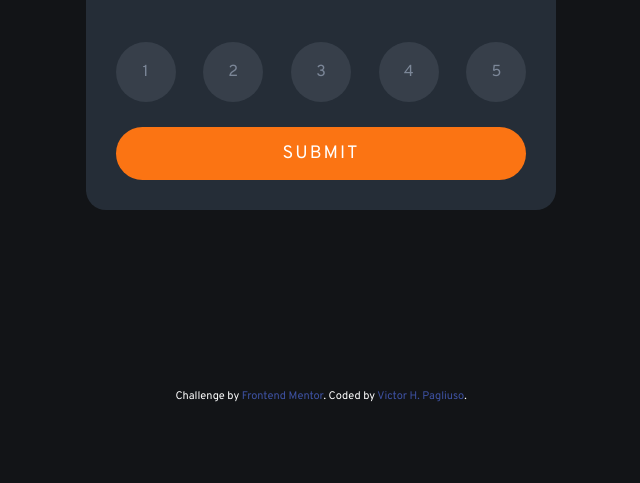
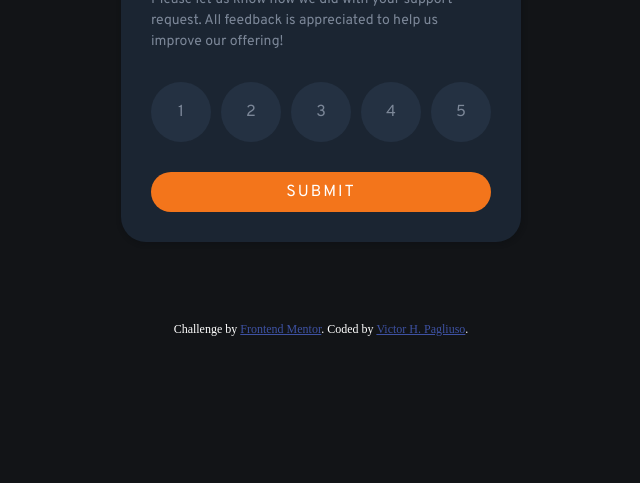
Before and after one commit to Victorhumbert/interactive-rating-component-main, a plain HTML site: page index.html in a window 1280 px wide. Shown: the part 317-800 px from the top of the page, without its empty margins (319-959 px from the left). Drawn offline with Linux system fonts and the light colour scheme.

Commit message:
agora sim, a versão final... eu acho

```diff
--- a/index.html
+++ b/index.html
@@ -9,12 +9,11 @@
   <link rel="stylesheet" href="./style.css">
 
   <title>Frontend Mentor | Interactive rating component</title>
-  <link rel="stylesheet" href="./style.css">
 
   <style>
     .attribution {
       margin-top: 60px;
-      font-size: 11px;
+      font-size: .75rem;
       text-align: center;
       color: #fff;
     }
@@ -34,7 +33,7 @@
         to help us improve our offering!</p>
 
       <form>
-        <ul>
+        <ul class="botoes">
           <li>
             <input type="radio" id="opt1" name="rate" value="1">
             <label for="opt1" aria-checked="true">1</label>
@@ -61,7 +60,9 @@
       <button id="enviar" onclick="enviar()" type="submit">Submit</button>
 
     </section>
+    <!-- Rating state end -->
 
+    <!-- Thank you state start -->
     <section class="agradecimentos">
       <div>
         <span id="dc">You selected out of 5</span>
@@ -72,6 +73,7 @@
       <p>We appreciate you taking the time to give a rating. If you ever need more support,
         don’t hesitate to get in touch!</p>
     </section>
+    <!-- Thank you state end -->
   </main>
 
   <div class="attribution">
--- a/script.js
+++ b/script.js
@@ -1,6 +1,7 @@
 const botoes = document.querySelectorAll("li");
 const btnEnviar = document.getElementById("enviar");
 
+if (botoes && btnEnviar) {
   let opt = 0;
   function selecionar(item) {
     opt = +item.currentTarget.innerText;
@@ -23,5 +24,4 @@ botoes.forEach((item) => {
   });
 
   btnEnviar.addEventListener("click", enviar);
-
-console.log(botoes);
+}
--- a/style.css
+++ b/style.css
@@ -3,137 +3,138 @@
 * {
   padding: 0;
   margin: 0;
-  text-decoration: none;
+  color: inherit;
   list-style: none;
+  border: none;
   box-sizing: border-box;
-  color: inherit;
-  font-family: Overpass;
+  outline: none;
 }
 
 body {
+  display: flex;
+  flex-direction: column;
+  width: 100vw;
+  height: 100vh;
+  justify-content: center;
+  align-items: center;
   background: hsl(216, 12%, 8%);
-  display: grid;
-  place-items: center;
-  height: 100vh;
   padding: 20px;
 }
-
 main {
-  background: hsl(213, 19%, 18%);
-  border-radius: 20px;
+  background: hsl(213, 30%, 15%);
+  max-width: 400px;
+  border-radius: 25px;
   padding: 30px;
+  box-shadow: 1px 1px 5px 1px hsla(216, 15%, 5%, 0.3);
+  margin-bottom: 20px;
 }
-
 .teste-qualidade,
 .agradecimentos {
   display: none;
 }
-
 .teste-qualidade.ativo,
 .agradecimentos.ativo {
   display: flex;
-  gap: 5px;
   flex-direction: column;
+  gap: 10px;
 }
 .teste-qualidade::before {
-  display: block;
   content: "";
+  background: url("./images/icon-star.svg") center no-repeat hsla(213, 30%, 20%);
   width: 50px;
   height: 50px;
-  background: url("./images/icon-star.svg") hsla(216, 12%, 54%, 0.2) center
-    no-repeat;
   border-radius: 50%;
   margin-bottom: 20px;
 }
 
-section h1 {
-  font-size: 1.875rem;
+.teste-qualidade h1,
+.agradecimentos h1 {
   color: hsl(0, 0%, 100%);
-  margin-bottom: 10px;
+  font-size: 2rem;
+  font-family: "Overpass";
+}
+.teste-qualidade p,
+.agradecimentos p {
+  font-size: 0.875rem;
+  line-height: 1.5;
+  color: hsl(216, 12%, 54%);
+  margin-bottom: 20px;
+  font-family: "Overpass";
+}
+.botoes {
+  display: flex;
+  gap: 10px;
+  margin-bottom: 20px;
+  justify-content: space-between;
 }
 
-section p {
-  max-width: 40ch;
-  color: hsl(216, 12%, 54%);
-  margin-bottom: 20px;
-  line-height: 1.6;
+.botoes input {
+  display: none;
 }
 
-form {
+.botoes label {
   display: flex;
-  flex-direction: column;
+  align-items: center;
+  justify-content: center;
+  font-family: "Overpass";
+  border-radius: 50%;
+  cursor: pointer;
+  transition: 0.3s;
+  z-index: 2;
+  width: 60px;
+  height: 60px;
+  color: hsl(216, 12%, 54%);
+  background: hsla(213, 30%, 20%);
 }
 
-form input {
-  appearance: none;
-}
-
-form ul {
-  display: flex;
-  gap: 10px;
-  justify-content: space-between;
-  margin-bottom: 20px;
-}
-
-form ul li label {
-  display: flex;
-  justify-content: center;
-  align-items: center;
-  width: 60px;
-  height: 60px;
-  background: hsla(216, 12%, 54%, 0.2);
-  border-radius: 50%;
-  color: hsl(216, 12%, 54%);
-  cursor: pointer;
-  transition: 0.3s;
-}
-
-form ul li label:hover,
-form ul li input:focus + label {
-  background: hsla(216, 10%, 50%, 0.5);
+.botoes label:hover {
+  background: hsl(213, 10%, 40%);
   color: hsl(0, 0%, 100%);
 }
 
-form ul li input:checked + label {
-  background: hsl(25, 97%, 53%);
+.botoes input:checked + label {
+  background: hsl(25, 90%, 53%);
   color: hsl(0, 0%, 100%);
 }
 
-button {
-  padding: 15px 30px;
-  background: hsl(25, 97%, 53%);
+#enviar {
+  display: flex;
+  justify-content: center;
+  background: hsl(25, 90%, 53%);
   color: hsl(0, 0%, 100%);
-  border: none;
+  text-transform: uppercase;
+  font-size: 1rem;
+  padding: 10px;
+  letter-spacing: 2px;
   border-radius: 30px;
-  text-transform: uppercase;
-  letter-spacing: 2px;
+  font-family: "Overpass";
   transition: 0.3s;
-  cursor: pointer;
-  font-size: 1.125rem;
+  width: 100%;
 }
 
-button:hover,
-button:focus {
+#enviar:hover,
+#enviar:focus {
   background: hsl(0, 0%, 100%);
-  color: hsl(25, 97%, 53%);
+  color: hsl(25, 90%, 53%);
+  cursor: pointer;
 }
 
-.agradecimentos {
+.agradecimentos.ativo {
   text-align: center;
+  font-family: "Overpass";
+}
+.agradecimentos div {
+  margin: 20px 0;
+}
+
+.agradecimentos span {
+  padding: 8px 20px 6px;
+  background: hsla(213, 30%, 20%);
+  color: hsl(25, 90%, 53%);
+  border-radius: 30px;
+  font-size: 0.875rem;
 }
 
 .agradecimentos::before {
   content: url("./images/illustration-thank-you.svg");
-  margin-bottom: 20px;
 }
-
-.agradecimentos h1 {
-  margin: 20px 0;
-}
-
-.agradecimentos span {
-  color: hsl(25, 97%, 53%);
-  background: hsla(216, 12%, 54%, 0.2);
-  padding: 8px 20px 6px;
-  border-radius: 30px;
-}
```
Lines whose indentation alone changed are shown as unchanged.
